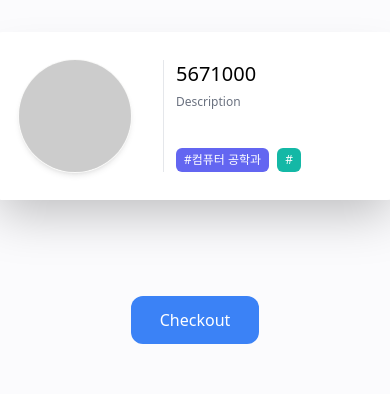
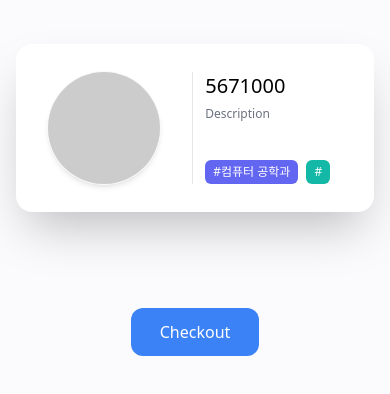
Before and after one commit to kajj8808/capstone-showcace-app, a Next.js app: page /student in a window 390 px wide. Shown: the part 222-616 px from the top of the page. Built offline with nearby package versions, Linux system fonts and the light colour scheme.

Commit message:
모바일에서 너무 크게 표시되던 문제 해결

```diff
--- a/pages/student.tsx
+++ b/pages/student.tsx
@@ -84,7 +84,7 @@ export default function Student() {
               ) : null}
             </div>
             <div className="flex flex-col justify-between border-l pl-3">
-              <div className="flex w-[50vw] flex-col md:w-[398px]">
+              <div className="flex w-[35vw] flex-col sm:w-[50vw] md:w-[398px]">
                 <span className="mb-1.5 text-xl font-medium">
                   {stuNum ? stuNum : ""}
                 </span>
@@ -105,10 +105,10 @@ export default function Student() {
             </div>
           </div>
         </div>
-        <div className="flex w-full justify-center">
+        <div className="mt-24 flex w-full justify-center">
           <button
             disabled={isUploaded}
-            className={`mt-24 w-32 rounded-xl ${
+            className={` w-32 rounded-xl ${
               isUploaded
                 ? "bg-slate-500 text-gray-400"
                 : "bg-blue-500 hover:bg-teal-500 focus:bg-red-500 active:bg-yellow-500"
@@ -117,7 +117,6 @@ export default function Student() {
             <span>Checkout</span>
           </button>
         </div>
-        )
       </form>
     </div>
   );
--- a/pages/student1.tsx
+++ b/pages/student1.tsx
@@ -40,7 +40,7 @@ export default function Student1() {
     <div className="flex h-screen w-full flex-col items-center justify-center bg-[#fbfbfd] px-20">
       <div className="rounded-2xl bg-white shadow-2xl">
         <form onSubmit={handleSubmit(onValid)}>
-          <div className="flex w-[50vw] flex-col items-center py-5 md:w-[380px]">
+          <div className="flex w-[80vw] flex-col items-center py-5 md:w-[380px]">
             <div className="relative h-28 w-28 overflow-hidden rounded-full bg-[rgba(0,0,0,0.2)] shadow-md ring-1 ring-stone-50">
               <input
                 type="file"
```
